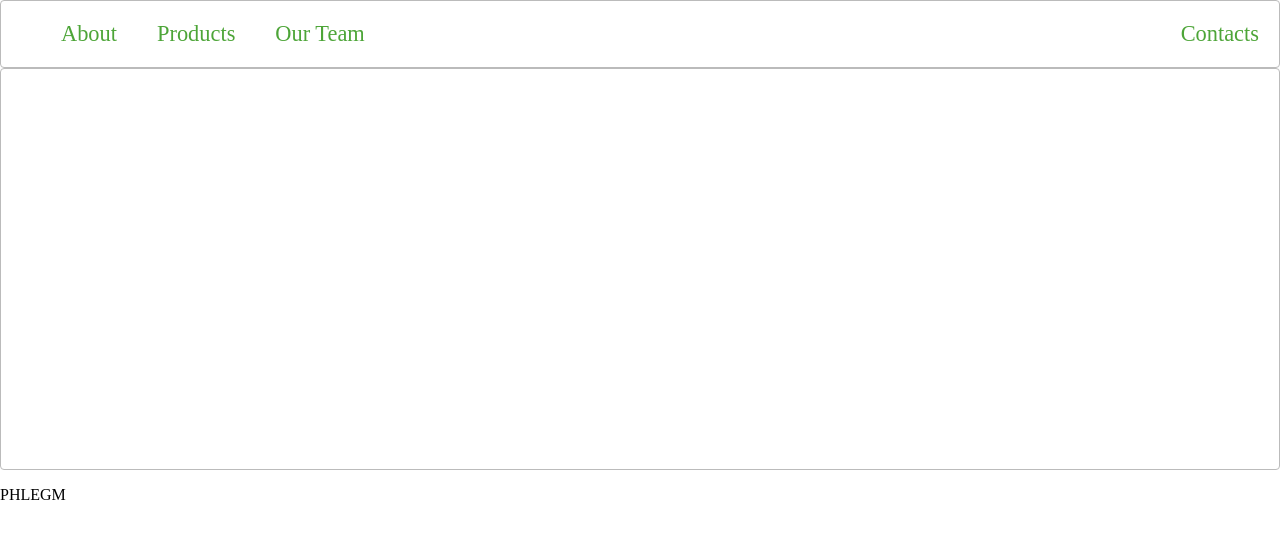
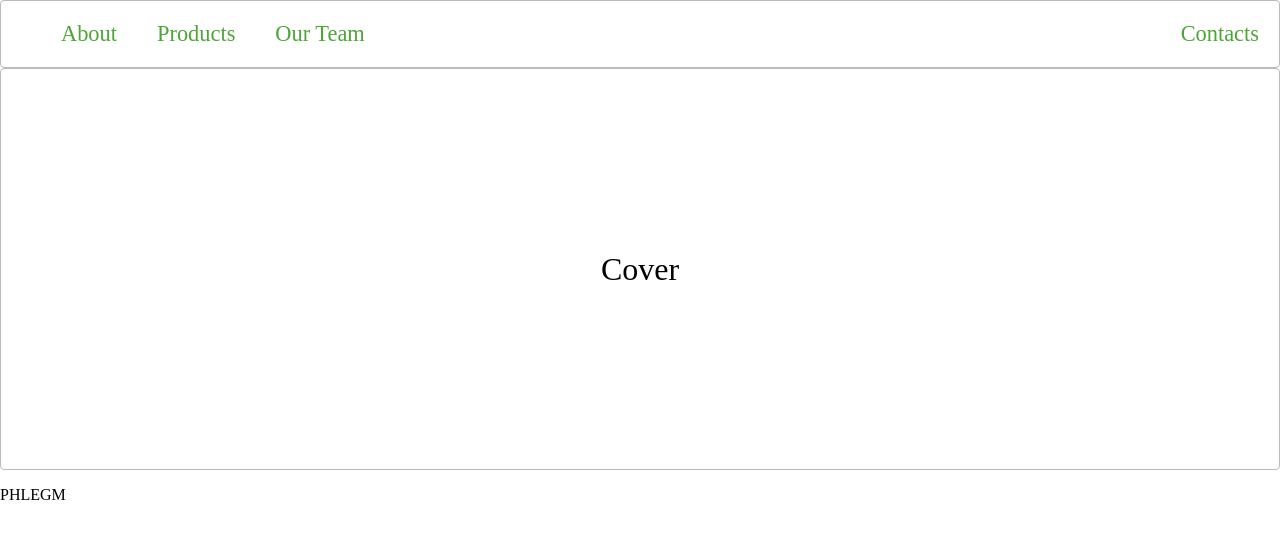
Before and after one commit to michaelarmstrong5566/phlegm, a plain HTML site: page index.html in a window 1280 px wide. Drawn offline with Linux system fonts and the light colour scheme.

Commit message:
Update style.css

```diff
--- a/style.css
+++ b/style.css
@@ -4,7 +4,7 @@
 
 .zone {
   cusor: pointer;
-  color: #FFF;
+  color: black;
   font-size: 2em;
   border-radius: 4px;
   border: 1px solid #bbb;
```
